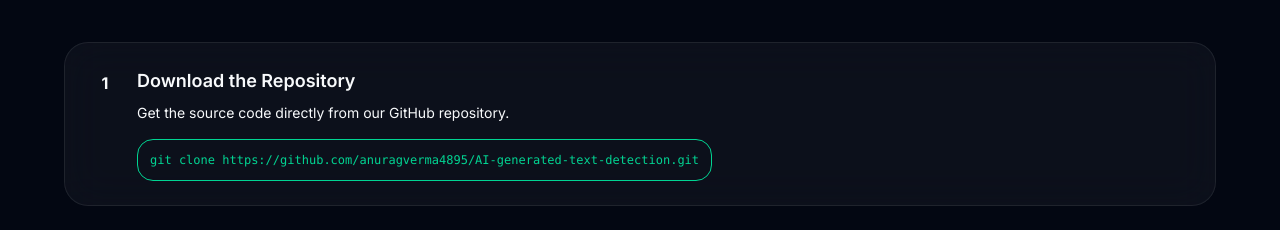
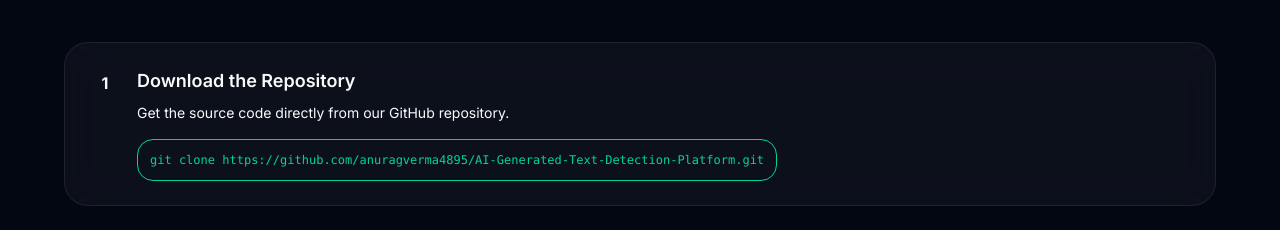
Before and after one commit to anuragverma4895/AI-Generated-Text-Detection-Platform, a Next.js app in the folder frontend/: page /extension in a window 1280 px wide. Shown: the part 1260-1490 px from the top of the page. Built offline with nearby package versions, Linux system fonts and the light colour scheme.

Commit message:
Make Chrome download button fetch project zip

```diff
--- a/frontend/src/app/extension/page.tsx
+++ b/frontend/src/app/extension/page.tsx
@@ -2,6 +2,8 @@
 
 import { Download, Globe, Shield, Zap, Search, Eye } from "lucide-react";
 import Link from "next/link";
+
+const projectZipUrl = "https://github.com/anuragverma4895/AI-Generated-Text-Detection-Platform/archive/refs/heads/main.zip";
 
 export default function ExtensionPage() {
   return (
@@ -23,7 +25,7 @@ export default function ExtensionPage() {
                 Install the TruthLens AI extension to scan webpages, emails, and social media directly in your browser. Real-time analysis with a single click.
               </p>
               <div className="flex flex-col sm:flex-row gap-4 justify-center md:justify-start">
-                <a href="https://github.com/anuragverma4895/AI-generated-text-detection" target="_blank" rel="noreferrer" className="btn-primary py-3 px-8 text-base justify-center">
+                <a href={projectZipUrl} download className="btn-primary py-3 px-8 text-base justify-center">
                   <Download className="w-5 h-5" /> Download for Chrome
                 </a>
                 <Link href="/dashboard" className="btn-secondary py-3 px-8 text-base justify-center">
@@ -115,7 +117,7 @@ export default function ExtensionPage() {
               <div>
                 <h4 className="text-lg font-semibold mb-2">Download the Repository</h4>
                 <p className="text-sm text-muted-foreground mb-4">Get the source code directly from our GitHub repository.</p>
-                <code className="text-xs bg-background p-3 rounded-lg border border-border/50 block w-full overflow-x-auto text-emerald-400">git clone https://github.com/anuragverma4895/AI-generated-text-detection.git</code>
+                <code className="text-xs bg-background p-3 rounded-lg border border-border/50 block w-full overflow-x-auto text-emerald-400">git clone https://github.com/anuragverma4895/AI-Generated-Text-Detection-Platform.git</code>
               </div>
             </div>
 
```
